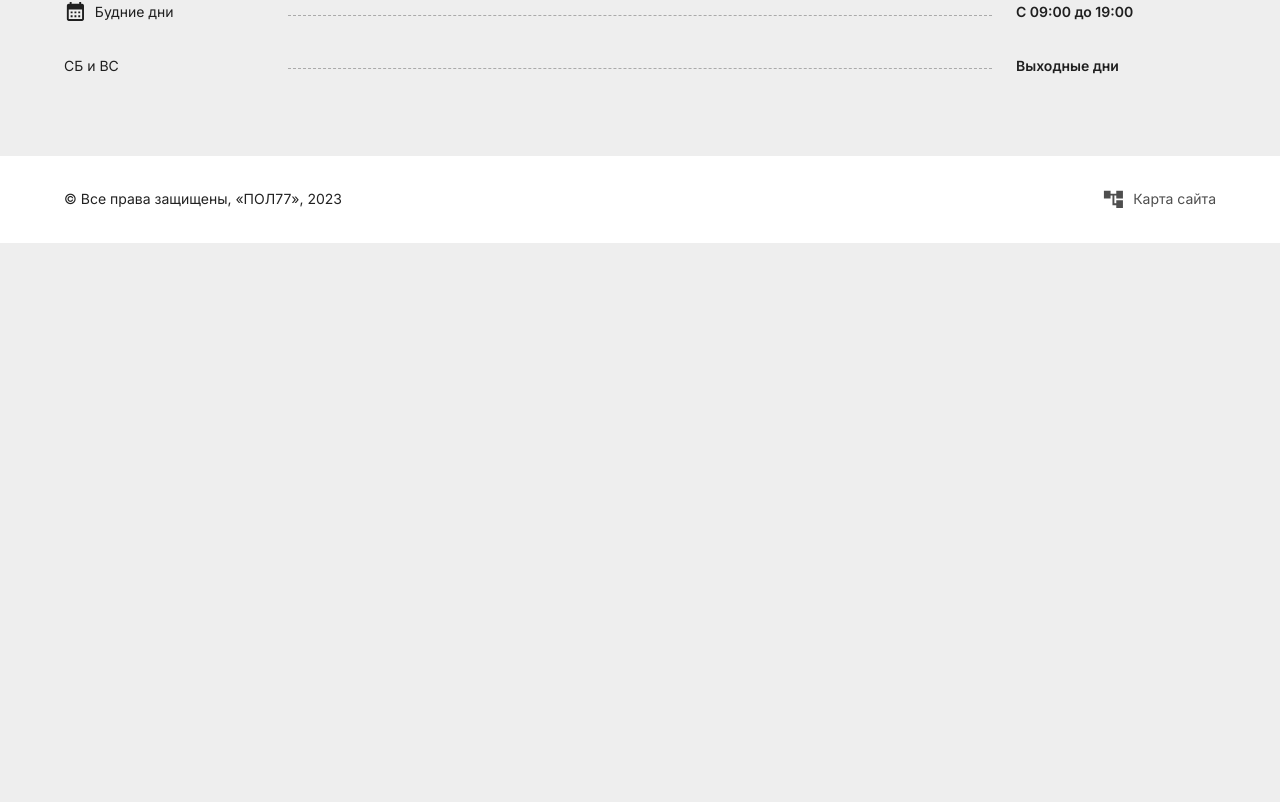
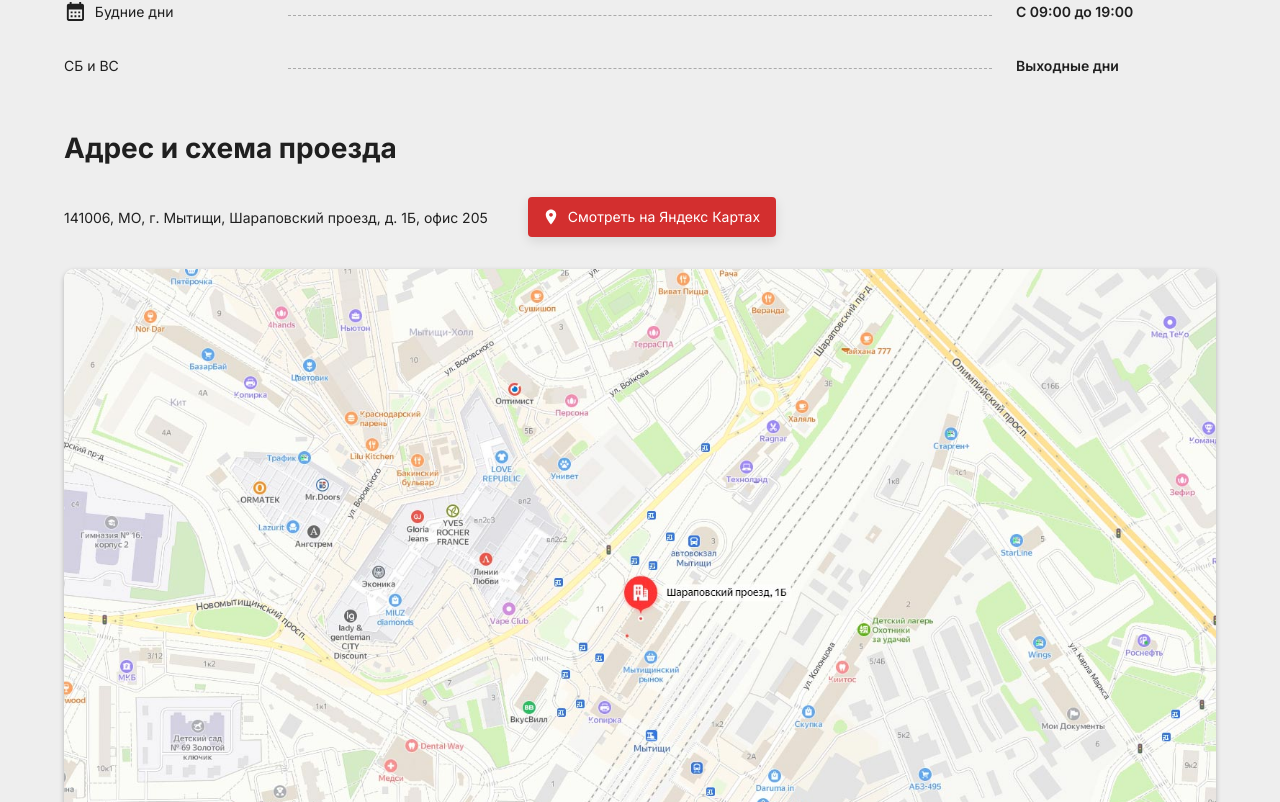
Before and after one commit to ntleek1/prompol77, a Next.js app: page / in a window 1280 px wide. Shown: the part 6958-7760 px from the top of the page. Before the commit the page ends 7201 px from the top, so only its background shows below. Built offline with nearby package versions, Linux system fonts and the light colour scheme.

Commit message:
Address and map were added to the Contacts

```diff
--- a/components/Contacts/Contacts.tsx
+++ b/components/Contacts/Contacts.tsx
@@ -1,9 +1,17 @@
 import React from "react";
 import Link from "next/link";
-import { Box, Container, Typography } from "@mui/material";
+import {
+  Box,
+  Button,
+  Card,
+  CardMedia,
+  Container,
+  Typography,
+} from "@mui/material";
 import PhoneIcon from "@mui/icons-material/Phone";
 import WhatsAppIcon from "@mui/icons-material/WhatsApp";
 import EmailIcon from "@mui/icons-material/Email";
+import PlaceIcon from "@mui/icons-material/Place";
 import CalendarMonthIcon from "@mui/icons-material/CalendarMonth";
 import useContactsStyles from "./styles";
 
@@ -87,6 +95,45 @@ const Contacts = () => {
             </Box>
           </Box>
 
+          <Typography variant="h3" mt={3}>
+            Адрес и схема проезда
+          </Typography>
+
+          <Box display="flex" alignItems="center">
+            <Typography sx={{ marginRight: 5 }}>
+              141006, МО, г. Мытищи, Шараповский проезд, д. 1Б, офис 205
+            </Typography>
+            <Button
+              variant="contained"
+              color="error"
+              startIcon={<PlaceIcon />}
+              size="small"
+              href="https://yandex.ru/maps/-/CDXIB7q"
+              target="_blank"
+            >
+              Смотреть на Яндекс Картах
+            </Button>
+          </Box>
+
+          <Box>
+            <Card
+              sx={{
+                borderRadius: "10px",
+                boxShadow: "0px 2px 5px rgba(0, 0, 0, 0.25)",
+              }}
+            >
+              <CardMedia
+                component="img"
+                image="/images/map.jpg"
+                alt="Карта"
+                sx={{
+                  width: "100%",
+                  height: "auto",
+                }}
+              />
+            </Card>
+          </Box>
+
           {/* <Typography variant="h3" sx={ContactsHeaderCSS}>
             Реквизиты компании
           </Typography>
```
Also changed, not shown: public/images/map.jpg (added).
